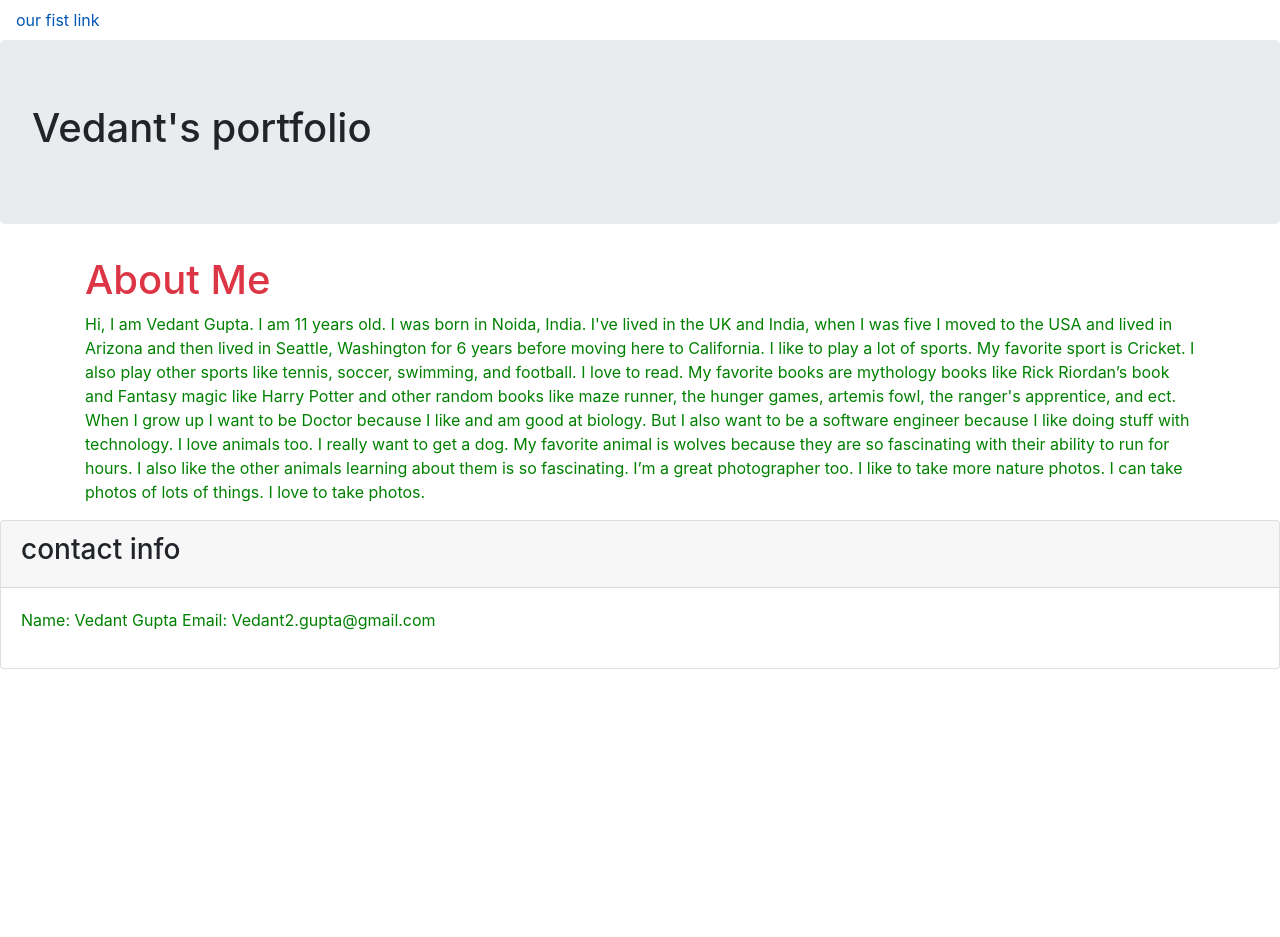
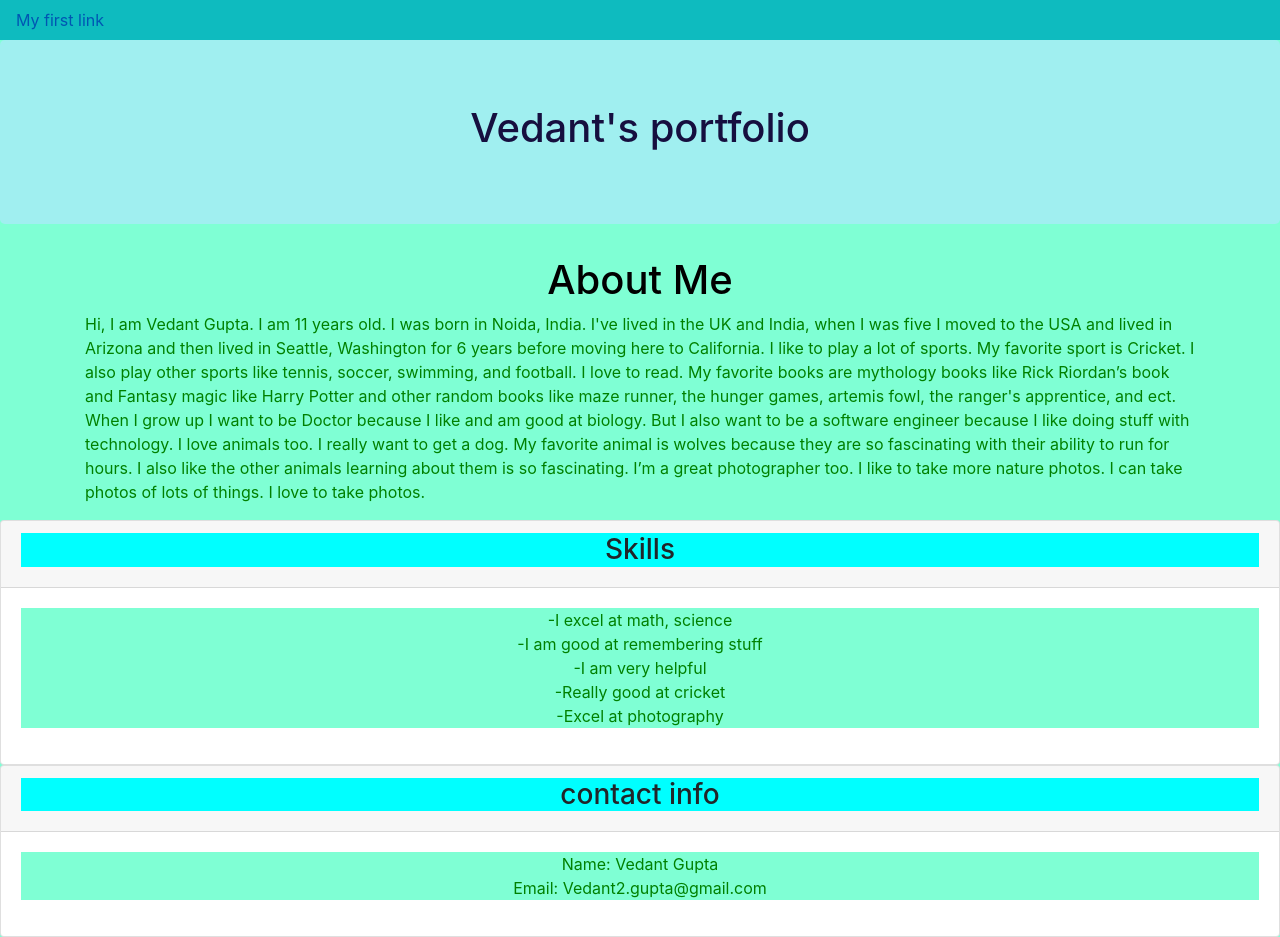
Before and after one commit to Me-duh/portfolio, a plain HTML site: page Index.html in a window 1280 px wide. Before the commit the page ends 800 px from the top, so only its background shows below. Drawn offline with nearby package versions, Linux system fonts and the light colour scheme.

Commit message:
Add files via upload

```diff
--- a/Index.html
+++ b/Index.html
@@ -6,15 +6,15 @@
         <link rel="stylesheet" href="https://stackpath.bootstrapcdn.com/bootstrap/4.5.0/css/bootstrap.min.css" integrity="sha384-9aIt2nRpC12Uk9gS9baDl411NQApFmC26EwAOH8WgZl5MYYxFfc+NcPb1dKGj7Sk" crossorigin="anonymous">
 
     </head>
-    <body>
-        <nav>
-            <a class=" nav-link" href="3"> our fist link</a>
+    <body style="background-color:aquamarine;">
+        <nav style="background-color:#0EBBBF">
+            <a class=" nav-link" href="#"> My first link</a>
         </nav>
-        <div class="jumbotron">
+        <div class="jumbotron  text-center" style= "background-color:#A0EFF0;color:#160F3F">
             <h1>Vedant's portfolio</h1>
         </div>
-        <div class="container">
-            <h1 class=" text-danger"> About Me </h1>
+        <div class="container" style="background-color: aquamarine">
+            <h1 class="text-center" style="color:black "> About Me </h1>
             <p>Hi, I am Vedant Gupta. I am 11 years old. I was born in Noida, India. I've lived in the UK and India, when I was five I moved to the USA and lived in Arizona and then lived in Seattle, Washington for 6 years before moving here to California.
                 I like to play a lot of sports. My favorite sport is Cricket. I also play other sports like tennis, soccer, swimming, and football.
 
@@ -26,14 +26,31 @@
 
             </p>
         </div>
-        <div class="card">
+        <div class="card   text-center" class="container" >
             <div class="card-header">
-                <h3>contact info</h3>
+                <h3  style="background-color: aqua">Skills</h3>
             </div>
             <div class="card-body">
                 <div class="card-text">
-                    <p>
-                        Name: Vedant Gupta
+                    <p  style="background-color: aquamarine">
+                        -I excel at math, science <br>
+                        -I am good at remembering stuff <br>
+                        -I am very helpful <br>
+                        -Really good at cricket <br>
+                        -Excel at photography
+
+                    </p>
+                </div>
+            </div>
+        </div>
+        <div class="card   text-center" class="container">
+            <div class="card-header">
+                <h3  style="background-color: aqua">contact info</h3>
+            </div>
+            <div class="card-body">
+                <div class="card-text">
+                    <p  style="background-color: aquamarine">
+                        Name: Vedant Gupta <br>
                         Email: Vedant2.gupta@gmail.com
                     </p>
                 </div>
```
